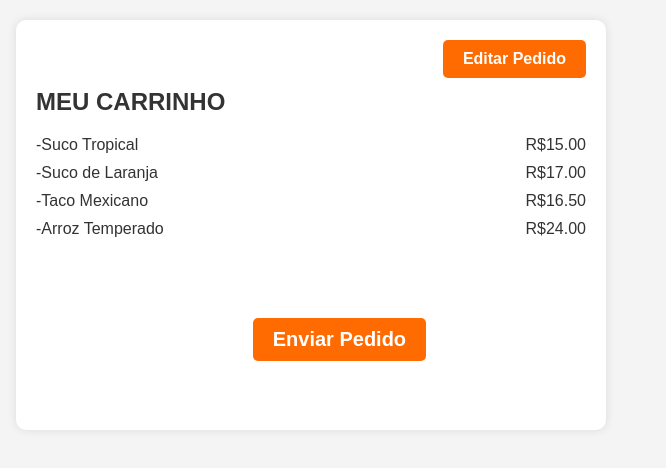
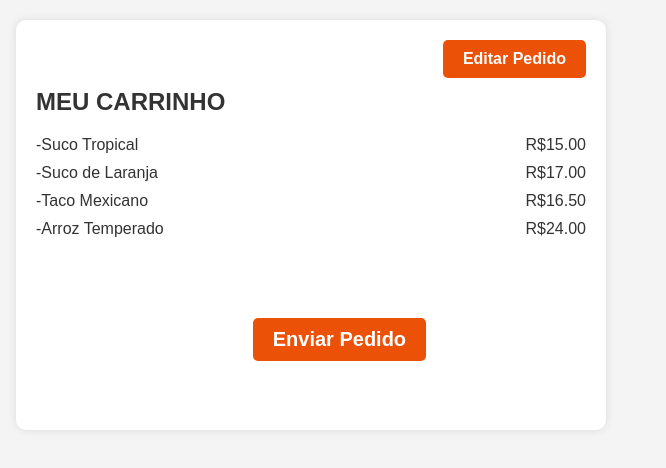
Before and after one commit to joabvieiradefranca/Projeto-catalogo-de-produto, a plain HTML site: page index1.html in a window 1280 px wide. Shown: the full height of the page, 614-1280 px from the left. Drawn offline with Linux system fonts and the light colour scheme.

Commit message:
Mundaça em botão

```diff
--- a/style1.css
+++ b/style1.css
@@ -79,7 +79,7 @@ h2 {
 }
 
 .edit-btn, .submit-btn {
-    background-color: #ff6b00;
+    background-color: #ec5108;
     color: white;
     padding: 10px 20px;
     border: none;
@@ -113,5 +113,5 @@ h2 {
 }
 
 .edit-btn:hover {
-    background-color: #d95a00;
+    background-color: #e65a00;
 }
```
